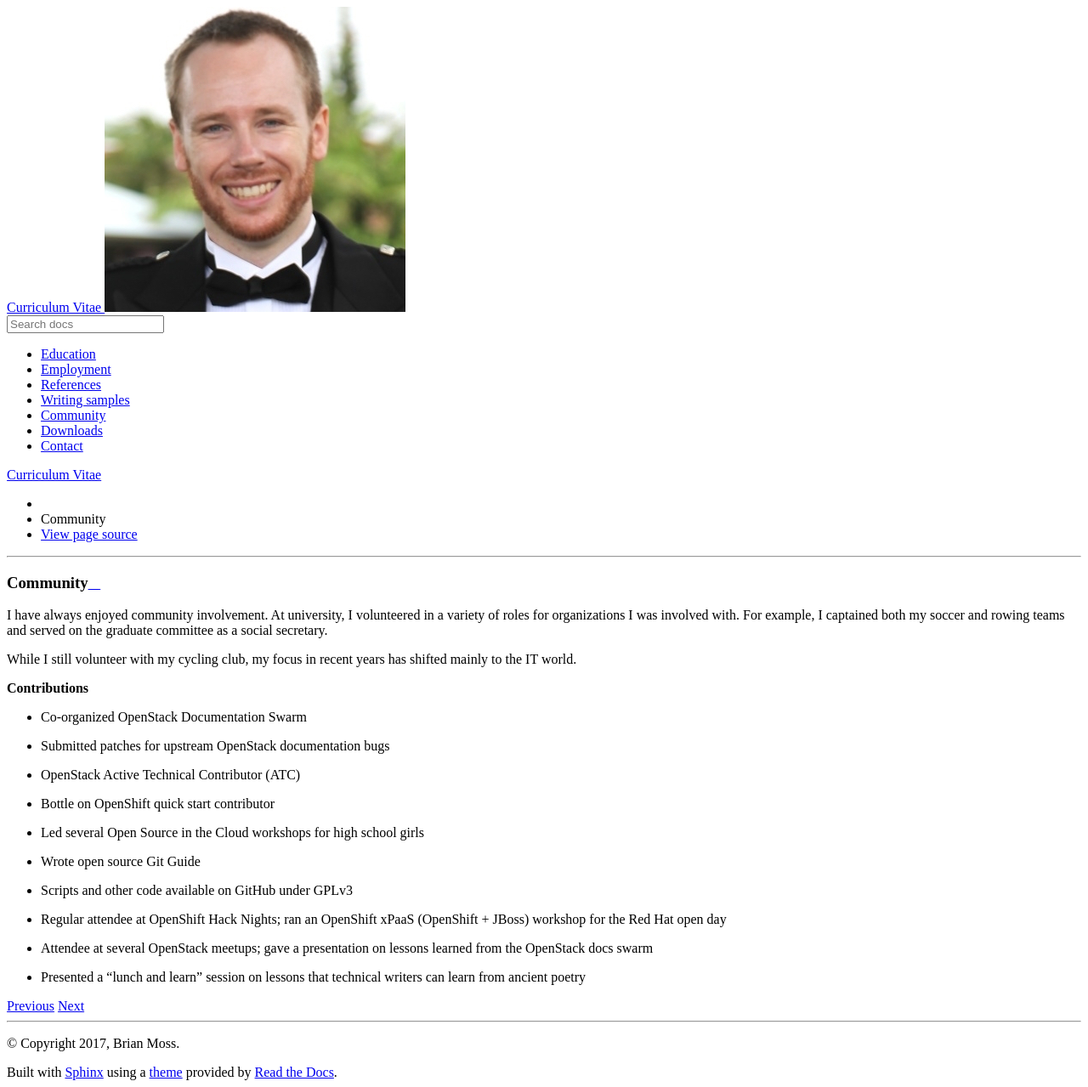
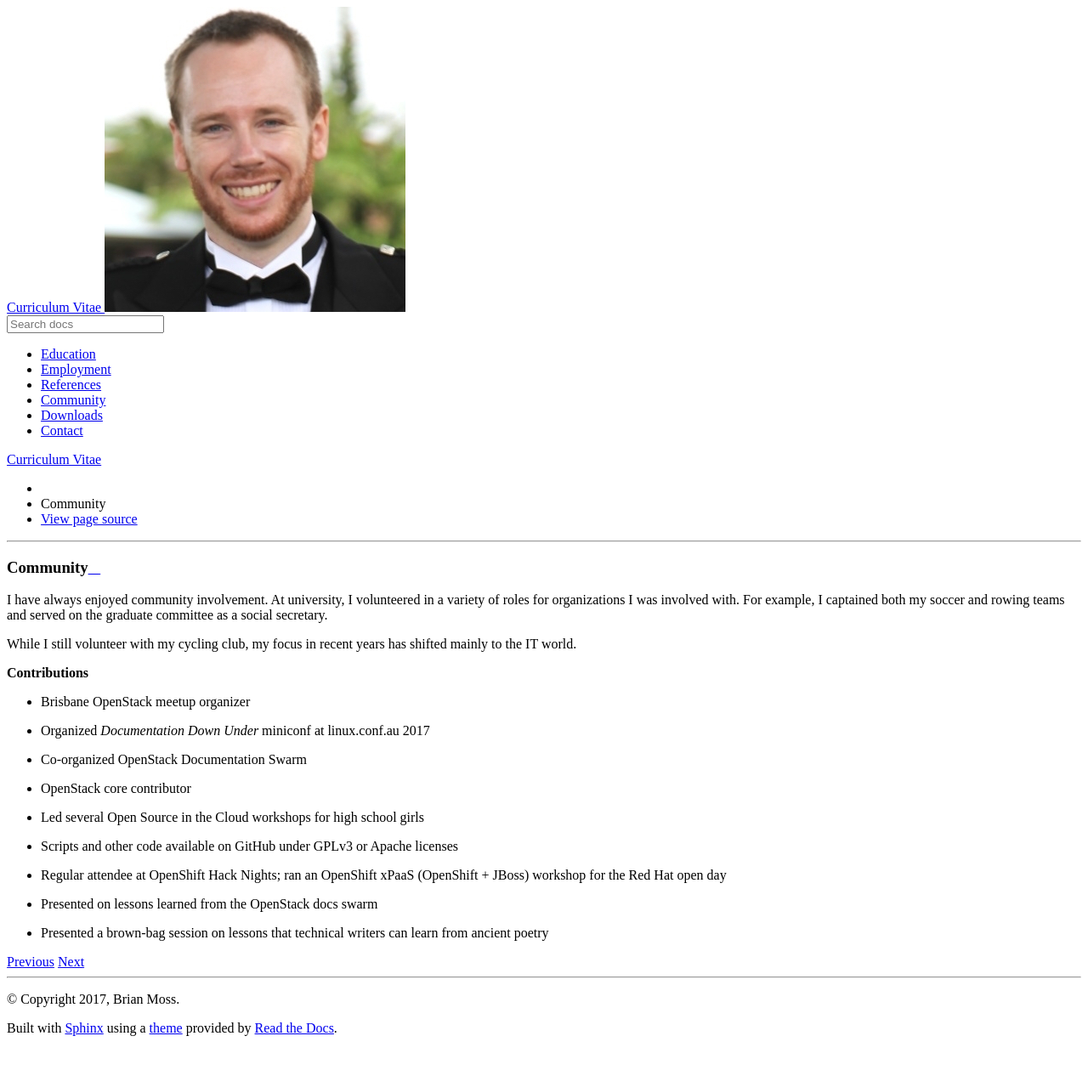
Before and after one commit to kallimachos/cv, a Sphinx documentation site: the page built from doc/community.rst, in a window 1280 px wide. Shown: the whole page at 85% size. Built offline with Sphinx 7.4.7 and the Read the Docs theme 2.0.0, drawn with Linux system fonts in a browser that asks for light colours; pages that are not in the unit, such as notebooks, are missing from menus; after the commit the page ends 1227 px from its top, so only the background shows below that.

Commit message:
Update community

```diff
--- a/doc/community.rst
+++ b/doc/community.rst
@@ -14,16 +14,14 @@ shifted mainly to the IT world.
 
 **Contributions**
 
+-  Brisbane OpenStack meetup organizer
+-  Organized *Documentation Down Under* miniconf at linux.conf.au 2017
 -  Co-organized OpenStack Documentation Swarm
--  Submitted patches for upstream OpenStack documentation bugs
--  OpenStack Active Technical Contributor (ATC)
--  Bottle on OpenShift quick start contributor
+-  OpenStack core contributor
 -  Led several Open Source in the Cloud workshops for high school girls
--  Wrote open source Git Guide
--  Scripts and other code available on GitHub under GPLv3
+-  Scripts and other code available on GitHub under GPLv3 or Apache licenses
 -  Regular attendee at OpenShift Hack Nights; ran an OpenShift xPaaS (OpenShift
    + JBoss) workshop for the Red Hat open day
--  Attendee at several OpenStack meetups; gave a presentation on lessons
-   learned from the OpenStack docs swarm
--  Presented a “lunch and learn” session on lessons that technical writers can
-   learn from ancient poetry
+-  Presented on lessons learned from the OpenStack docs swarm
+-  Presented a brown-bag session on lessons that technical writers can learn
+   from ancient poetry
```
Also changed, not shown: doc/employment.rst (+8 -3 lines), doc/index.rst (+13 -11 lines), doc/samples.rst (deleted, +0 -29 lines).
